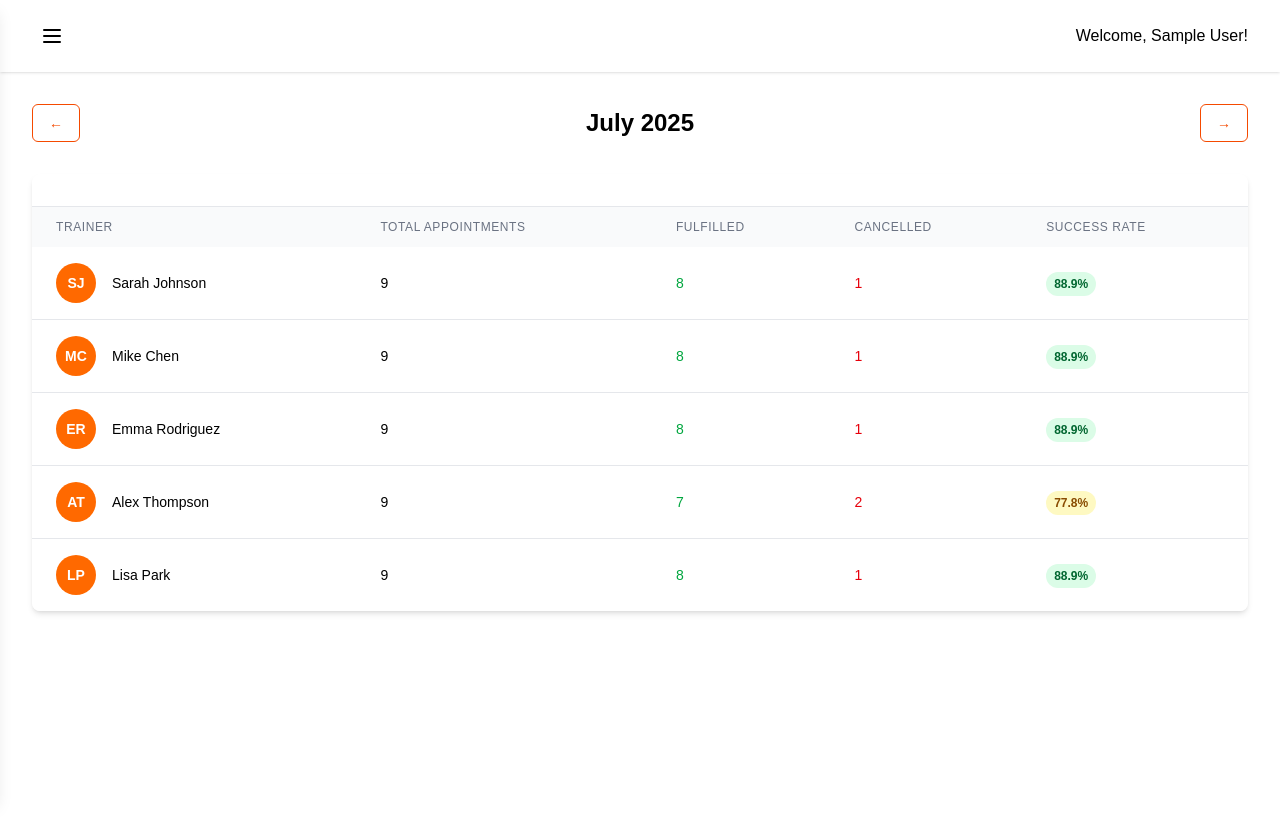
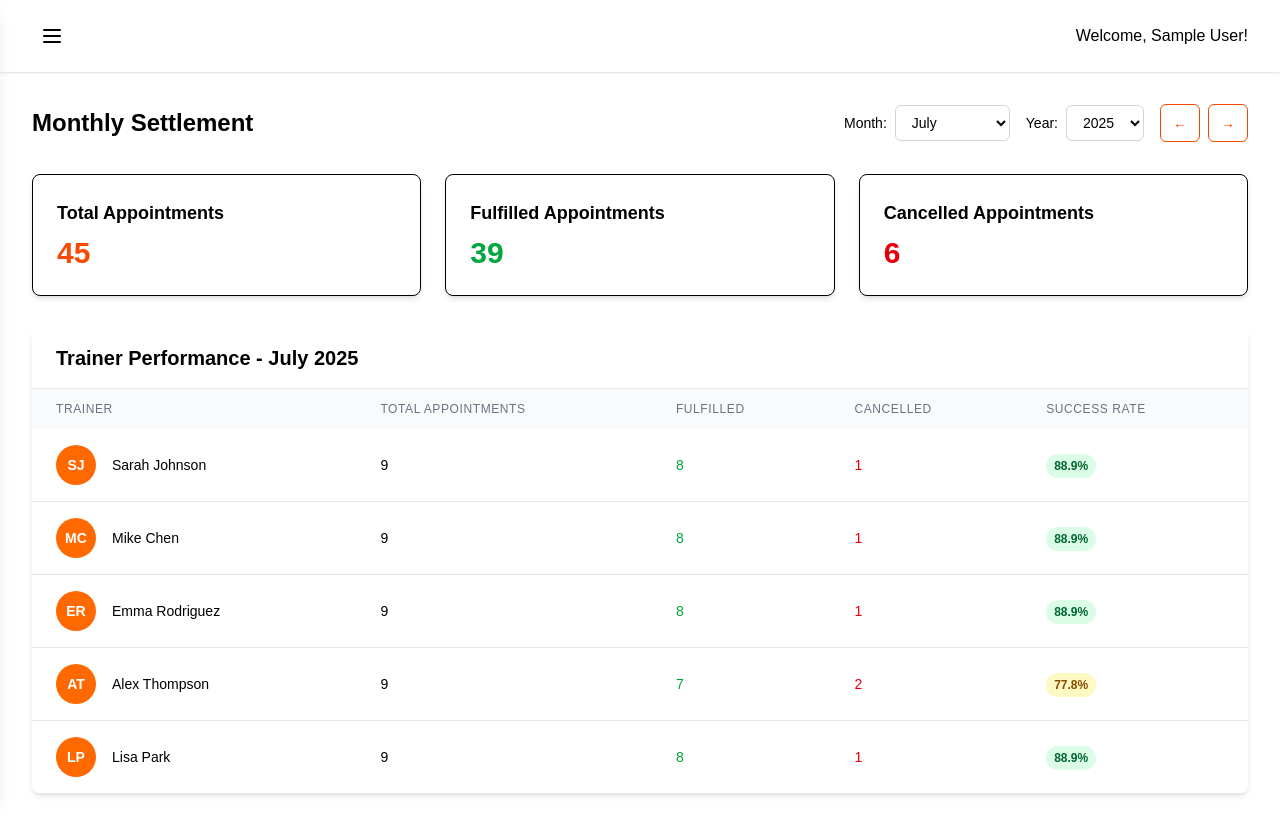
Before and after one commit to dantzchan2/apt_app, a Next.js app: page /dashboard/settlement in a window 1280 px wide. Before the commit the page ends 800 px from the top, so only its background shows below. Built offline with nearby package versions, Linux system fonts and the light colour scheme; sample sign-in values are in the browser's storage.

Commit message:
Update page.tsx

```diff
--- a/src/app/dashboard/settlement/page.tsx
+++ b/src/app/dashboard/settlement/page.tsx
@@ -170,6 +170,48 @@ export default function MonthlySettlement() {
     });
   };
 
+  const handleMonthChange = (month: number) => {
+    setCurrentDate(prevDate => {
+      const newDate = new Date(prevDate);
+      newDate.setMonth(month);
+      return newDate;
+    });
+  };
+
+  const handleYearChange = (year: number) => {
+    setCurrentDate(prevDate => {
+      const newDate = new Date(prevDate);
+      newDate.setFullYear(year);
+      return newDate;
+    });
+  };
+
+  const getAvailableMonths = () => {
+    return [
+      { value: 0, label: 'January' },
+      { value: 1, label: 'February' },
+      { value: 2, label: 'March' },
+      { value: 3, label: 'April' },
+      { value: 4, label: 'May' },
+      { value: 5, label: 'June' },
+      { value: 6, label: 'July' },
+      { value: 7, label: 'August' },
+      { value: 8, label: 'September' },
+      { value: 9, label: 'October' },
+      { value: 10, label: 'November' },
+      { value: 11, label: 'December' }
+    ];
+  };
+
+  const getAvailableYears = () => {
+    // Generate years from 2024 to 2026 (can adjust range as needed)
+    const years = [];
+    for (let year = 2024; year <= 2026; year++) {
+      years.push({ value: year, label: year.toString() });
+    }
+    return years;
+  };
+
   const formatMonthYear = (date: Date) => {
     return date.toLocaleDateString('en-US', {
       month: 'long',
@@ -202,31 +244,119 @@ export default function MonthlySettlement() {
       />
 
       <div className="max-w-7xl mx-auto px-4 sm:px-6 lg:px-8 py-8">
-        {/* Month Navigation */}
-        <div className="flex items-center justify-between mb-8">
+        {/* Month and Year Selection */}
+        <div className="mb-8">
+          <div className="flex flex-col sm:flex-row sm:items-center sm:justify-between gap-4">
+            <h1 className="text-2xl font-bold text-black">
+              Monthly Settlement
+            </h1>
+
+            <div className="flex flex-col sm:flex-row items-center gap-4">
+              {/* Month Dropdown */}
+              <div className="flex items-center space-x-2">
+                <label htmlFor="month-select" className="text-sm font-medium text-black">
+                  Month:
+                </label>
+                <select
+                  id="month-select"
+                  value={currentDate.getMonth()}
+                  onChange={(e) => handleMonthChange(parseInt(e.target.value))}
+                  className="px-3 py-2 text-sm border border-gray-300 rounded-md focus:outline-none focus:ring-2 focus:ring-orange-500 focus:border-orange-500"
+                >
+                  {getAvailableMonths().map((month) => (
+                    <option key={month.value} value={month.value}>
+                      {month.label}
+                    </option>
+                  ))}
+                </select>
+              </div>
+
+              {/* Year Dropdown */}
+              <div className="flex items-center space-x-2">
+                <label htmlFor="year-select" className="text-sm font-medium text-black">
+                  Year:
+                </label>
+                <select
+                  id="year-select"
+                  value={currentDate.getFullYear()}
+                  onChange={(e) => handleYearChange(parseInt(e.target.value))}
+                  className="px-3 py-2 text-sm border border-gray-300 rounded-md focus:outline-none focus:ring-2 focus:ring-orange-500 focus:border-orange-500"
+                >
+                  {getAvailableYears().map((year) => (
+                    <option key={year.value} value={year.value}>
+                      {year.label}
+                    </option>
+                  ))}
+                </select>
+              </div>
+
+              {/* Navigation Buttons */}
+              <div className="flex items-center space-x-2">
                 <button
                   onClick={() => navigateMonth('prev')}
-            className="flex items-center px-4 py-2 text-sm font-medium text-orange-600 bg-white border border-orange-600 rounded-md hover:bg-orange-50 focus:outline-none focus:ring-2 focus:ring-orange-500"
+                  className="flex items-center px-3 py-2 text-sm font-medium text-orange-600 bg-white border border-orange-600 rounded-md hover:bg-orange-50 focus:outline-none focus:ring-2 focus:ring-orange-500"
+                  title="Previous Month"
                 >
                   ←
                 </button>
 
-          <h1 className="text-2xl font-bold text-black">
-            {formatMonthYear(currentDate)}
-          </h1>
-
                 <button
                   onClick={() => navigateMonth('next')}
-            className="flex items-center px-4 py-2 text-sm font-medium text-orange-600 bg-white border border-orange-600 rounded-md hover:bg-orange-50 focus:outline-none focus:ring-2 focus:ring-orange-500"
+                  className="flex items-center px-3 py-2 text-sm font-medium text-orange-600 bg-white border border-orange-600 rounded-md hover:bg-orange-50 focus:outline-none focus:ring-2 focus:ring-orange-500"
+                  title="Next Month"
                 >
                   →
                 </button>
               </div>
+            </div>
+          </div>
+        </div>
 
+        {trainerStats.every(stat => stat.totalAppointments === 0) ? (
+          <div className="text-center py-12">
+            <div className="max-w-md mx-auto">
+              <div className="w-16 h-16 bg-gray-100 rounded-full flex items-center justify-center mx-auto mb-4">
+                <span className="text-gray-400 text-2xl">📊</span>
+              </div>
+              <h3 className="text-lg font-medium text-black mb-2">No Data Available</h3>
+              <p className="text-gray-500">
+                No appointments found for {formatMonthYear(currentDate)}
+              </p>
+              <p className="text-sm text-gray-400 mt-2">
+                Try selecting a different month or year to view settlement data
+              </p>
+            </div>
+          </div>
+        ) : (
+          <>
+            {/* Statistics Summary */}
+            <div className="grid grid-cols-1 md:grid-cols-3 gap-6 mb-8">
+              <div className="bg-white p-6 rounded-lg shadow-md border">
+                <h3 className="text-lg font-semibold text-black mb-2">Total Appointments</h3>
+                <p className="text-3xl font-bold text-orange-600">
+                  {trainerStats.reduce((sum, stat) => sum + stat.totalAppointments, 0)}
+                </p>
+              </div>
+              <div className="bg-white p-6 rounded-lg shadow-md border">
+                <h3 className="text-lg font-semibold text-black mb-2">Fulfilled Appointments</h3>
+                <p className="text-3xl font-bold text-green-600">
+                  {trainerStats.reduce((sum, stat) => sum + stat.fulfilledAppointments, 0)}
+                </p>
+              </div>
+              <div className="bg-white p-6 rounded-lg shadow-md border">
+                <h3 className="text-lg font-semibold text-black mb-2">Cancelled Appointments</h3>
+                <p className="text-3xl font-bold text-red-600">
+                  {trainerStats.reduce((sum, stat) => sum + stat.cancelledAppointments, 0)}
+                </p>
+              </div>
+            </div>
 
               {/* Trainer Statistics Table */}
               <div className="bg-white rounded-lg shadow-md overflow-hidden">
                 <div className="px-6 py-4 border-b border-gray-200">
+                  <h2 className="text-xl font-semibold text-black">
+                    Trainer Performance - {formatMonthYear(currentDate)}
+                  </h2>
                 </div>
                 <div className="overflow-x-auto">
                   <table className="w-full">
@@ -281,8 +411,7 @@ export default function MonthlySettlement() {
                             {stat.cancelledAppointments}
                           </td>
                           <td className="px-6 py-4 whitespace-nowrap">
-                        <span className={`inline-flex px-2 py-1 text-xs font-semibold rounded-full ${
-                          parseFloat(successRate) >= 80
+                            <span className={`inline-flex px-2 py-1 text-xs font-semibold rounded-full ${parseFloat(successRate) >= 80
                                 ? 'bg-green-100 text-green-800'
                                 : parseFloat(successRate) >= 60
                                   ? 'bg-yellow-100 text-yellow-800'
@@ -298,14 +427,10 @@ export default function MonthlySettlement() {
                   </table>
                 </div>
               </div>
+            </>
+        )}
 
-        {trainerStats.every(stat => stat.totalAppointments === 0) && (
-          <div className="text-center py-12">
-            <p className="text-gray-500 text-lg">
-              No appointments found for {formatMonthYear(currentDate)}
-            </p>
-          </div>
-        )}
+
       </div>
     </div>
   );
```
Lines whose indentation alone changed are shown as unchanged.
